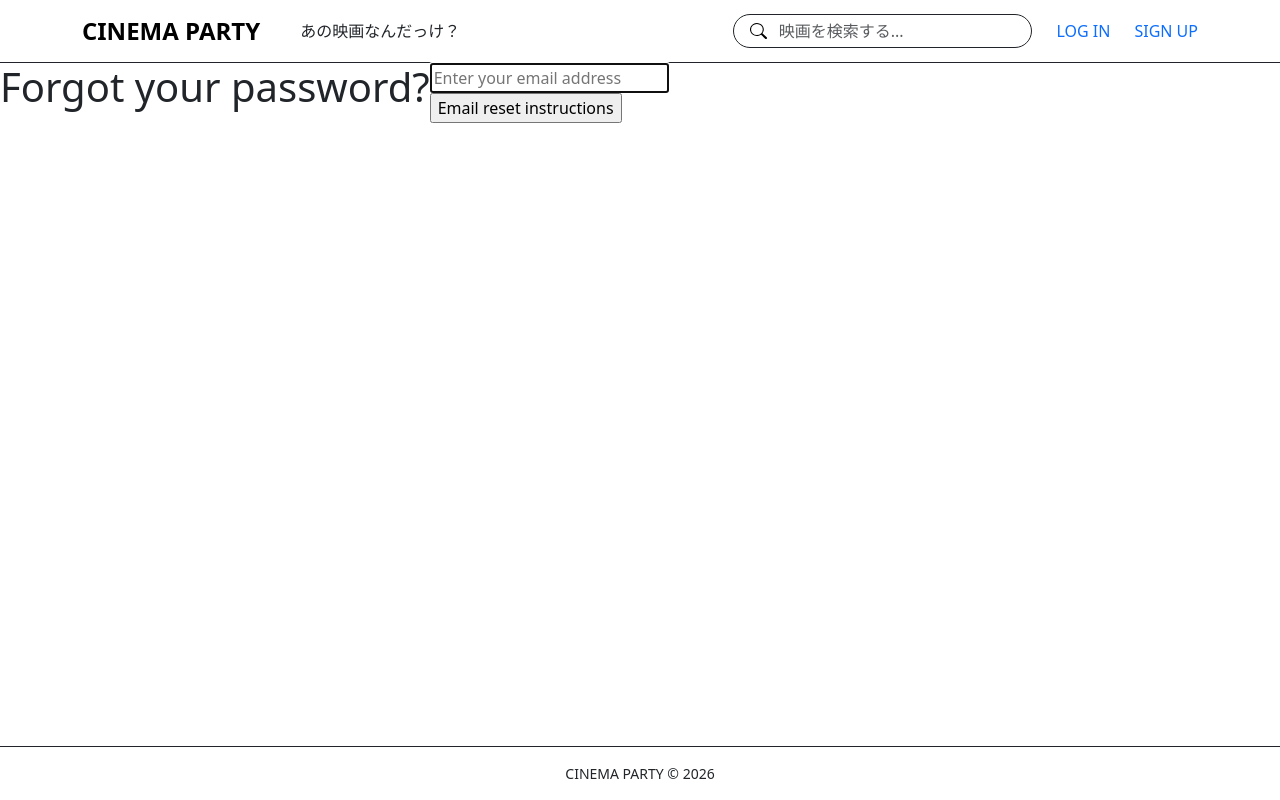
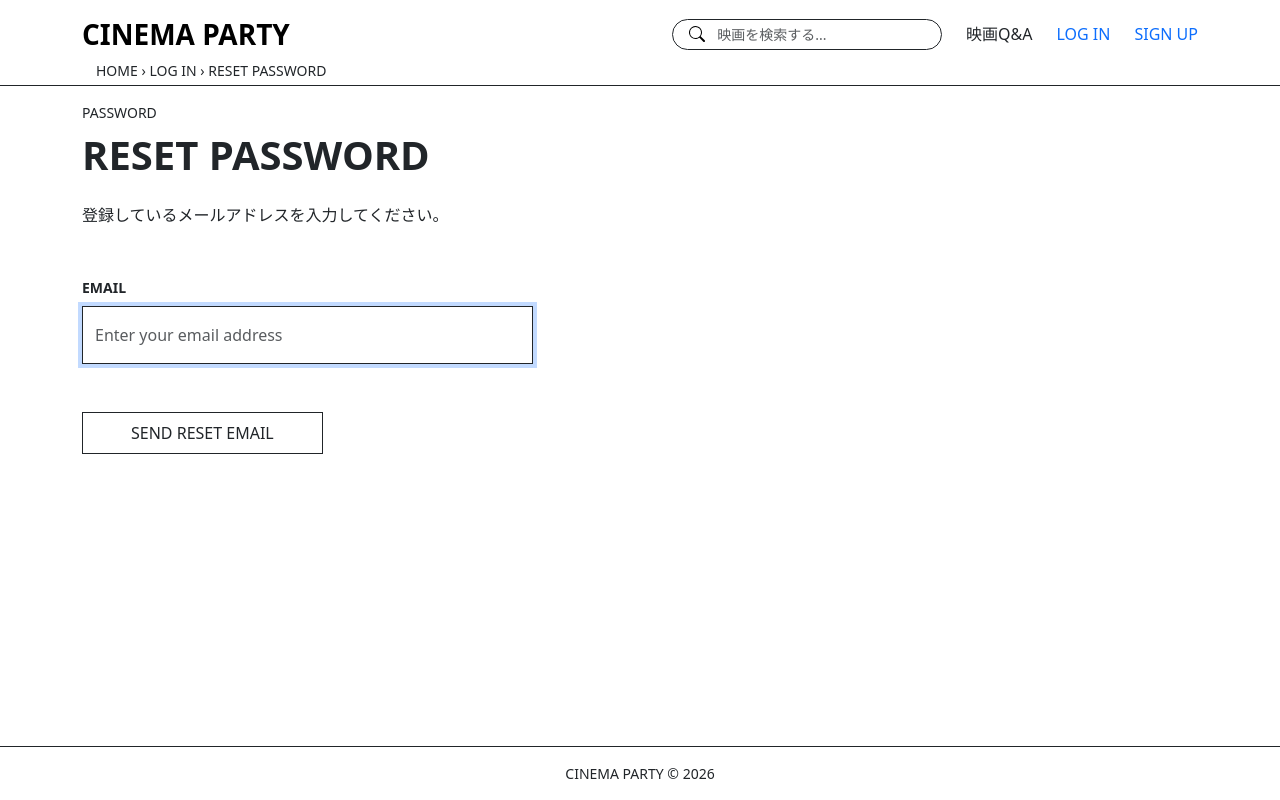
Before and after one commit to mmkubo/cinema-party, a Rails app: page /passwords/new in a window 1280 px wide. Run offline with Rails 7, Linux system fonts and the light colour scheme; some libraries are stand-ins or nearby versions.

Commit message:
[Add]パンくずリスト[Update]共通レイアウト調整

```diff
--- a/app/assets/stylesheets/application.css
+++ b/app/assets/stylesheets/application.css
@@ -36,7 +36,7 @@
 
 .site-nav-link {
   color: var(--cinema-text);
-  font-size: 14px;
+  font-size: 15px;
   letter-spacing: 1px;
 }
 
--- a/app/helpers/application_helper.rb
+++ b/app/helpers/application_helper.rb
@@ -1,2 +1,13 @@
 module ApplicationHelper
+  def set_breadcrumbs(*items)
+    content_for :breadcrumbs do
+      safe_join(
+        items.map.with_index do |(label, path), index|
+          item = path.present? ? link_to(label, path, class: "text-dark text-decoration-none") : label
+
+          index.zero? ? item : safe_join([" › ", item])
+        end
+      )
+    end
+  end
 end
--- /dev/null
+++ b/app/views/layouts/_breadcrumbs.html.erb
@@ -0,0 +1,9 @@
+<% if content_for?(:breadcrumbs) %>
+  <div class="container pt-0 pb-1" style="font-size: 14px;">
+
+    <div style="margin-left: 1em;">
+      <%= yield :breadcrumbs %>
+    </div>
+
+  </div>
+<% end %>
--- a/app/views/layouts/_footer.html.erb
+++ b/app/views/layouts/_footer.html.erb
@@ -1,5 +1,7 @@
 <footer class="site-footer border-top border-dark">
+
   <div class="container py-3 text-center small">
     CINEMA PARTY © 2026
   </div>
+
 </footer>
--- a/app/views/layouts/_header.html.erb
+++ b/app/views/layouts/_header.html.erb
@@ -1,43 +1,40 @@
 <header class="border-bottom border-dark">
-  <nav class="navbar">
+  <nav class="navbar pt-2 pb-0">
     <div class="container d-flex align-items-center justify-content-between">
 
-      <div class="d-flex align-items-center gap-4">
-        <%= link_to "CINEMA PARTY", root_path,class: "navbar-brand fs-4 fw-bold mb-0" %>
-        <span>あの映画なんだっけ？</span>
-      </div>
+      <%= link_to "CINEMA PARTY", root_path, class: "navbar-brand fw-bold mb-0",
+          style: "font-size: 28px;" %>
 
       <div class="d-flex align-items-center gap-4">
         <% unless current_page?(root_path) %>
           <%= form_with url: search_movies_path,method: :get,
-              class: "d-flex align-items-center border border-dark rounded-pill px-3",
-              style: "width: 320px; background-color: var(--cinema-light);" do |form| %>
+            class: "d-flex align-items-center border border-dark rounded-pill px-3 ms-auto",
+            style: "width: 320px; background-color: var(--cinema-light);" do |form| %>
 
             <%= image_tag "search.svg", width: 18, class: "me-2" %>
 
             <%= form.text_field :keyword,value: params[:keyword],
                 class: "form-control border-0 bg-transparent shadow-none p-1",
-                placeholder: "映画を検索する..." %>
+                style: "font-size: 14px;", placeholder: "映画を検索する..." %>
 
             <%= form.submit "検索", class: "visually-hidden" %>
           <% end %>
         <% end %>
 
+        <span class="site-nav-link">映画Q&A</span>
+
         <% if authenticated_user? %>
-
           <%= link_to "MY PAGE", mypage_path,class: "site-nav-link text-decoration-none" %>
           <%= link_to "LOG OUT", destroy_session_path,data: { turbo_method: :delete },
               class: "site-nav-link text-decoration-none" %>
-
         <% else %>
-
           <%= link_to "LOG IN", new_session_path,class: "site-nav-link text-decoration-none" %>
           <%= link_to "SIGN UP", new_registration_path,
               class: "site-nav-link text-decoration-none" %>
-
         <% end %>
       </div>
 
     </div>
   </nav>
+  <%= render "layouts/breadcrumbs" %>
 </header>
--- a/app/views/public/movies/index.html.erb
+++ b/app/views/public/movies/index.html.erb
@@ -1,3 +1,4 @@
+<% set_breadcrumbs ["HOME", root_path],["MOVIES", nil] %>
 <section class="w-100 py-5" style="background-color: var(--cinema-bg);">
   <div class="container">
 
--- a/app/views/public/movies/search.html.erb
+++ b/app/views/public/movies/search.html.erb
@@ -1,3 +1,5 @@
+<% set_breadcrumbs ["HOME", root_path], ["SEARCH MOVIES", nil] %>
+
 <section class="w-100 py-5" style="background-color: var(--cinema-bg);">
   <div class="container">
 
--- a/app/views/public/movies/show.html.erb
+++ b/app/views/public/movies/show.html.erb
@@ -1,3 +1,5 @@
+<% set_breadcrumbs ["HOME", root_path],["MOVIES", movies_path],[@movie.title, nil] %>
+
 <section class="w-100 py-5" style="background-color: var(--cinema-bg);">
   <div class="container">
 
--- a/app/views/public/notes/edit.html.erb
+++ b/app/views/public/notes/edit.html.erb
@@ -1,3 +1,7 @@
+<% set_breadcrumbs ["HOME", root_path],["MOVIES", movies_path],
+                   [@note.movie.title, movie_path(@note.movie)],
+                   [@note.title, note_path(@note)],["EDIT", nil] %>
+
 <%= turbo_frame_tag dom_id(@note) do %>
 
   <p class="small mb-2">NOTE</p>
--- a/app/views/public/notes/new.html.erb
+++ b/app/views/public/notes/new.html.erb
@@ -1,3 +1,6 @@
+<% set_breadcrumbs ["HOME", root_path],["MOVIES", movies_path],
+                   [@movie.title, movie_path(@movie)],["NEW NOTE", nil] %>
+
 <section class="w-100 py-5" style="background-color: var(--cinema-bg);">
   <div class="container">
 
--- a/app/views/public/notes/show.html.erb
+++ b/app/views/public/notes/show.html.erb
@@ -1,5 +1,9 @@
+<% set_breadcrumbs ["HOME", root_path],["MOVIES", movies_path],
+                   [@movie.title, movie_path(@movie)],[@note.title, nil] %>
+
 <section class="w-100 py-5" style="background-color: var(--cinema-bg);">
   <div class="container">
+
     <div class="row">
 
       <%= render "movie_info", movie: @movie %>
--- a/app/views/public/passwords/new.html.erb
+++ b/app/views/public/passwords/new.html.erb
@@ -1,8 +1,40 @@
-<h1>Forgot your password?</h1>
+<% set_breadcrumbs ["HOME", root_path], ["LOG IN", new_session_path],
+                   ["RESET PASSWORD", nil] %>
 
-<%= tag.div(flash[:alert], style: "color:red") if flash[:alert] %>
+<section class="w-100 pt-3 pb-5" style="background-color: var(--cinema-bg);">
+  <div class="container">
 
-<%= form_with url: passwords_path do |form| %>
-  <%= form.email_field :email_address, required: true, autofocus: true, autocomplete: "username", placeholder: "Enter your email address", value: params[:email_address] %><br>
-  <%= form.submit "Email reset instructions" %>
-<% end %>
+    <div class="row">
+      <div class="col-12 col-md-7 col-lg-5">
+
+        <p class="small mb-2">PASSWORD</p>
+
+        <h1 class="fw-bold mb-4" style="color: var(--cinema-accent);">
+          RESET PASSWORD
+        </h1>
+
+        <p class="mb-5">登録しているメールアドレスを入力してください。</p>
+
+        <%= form_with url: passwords_path do |form| %>
+
+          <div class="mb-5">
+            <%= form.label :email_address, "EMAIL", class: "form-label small fw-bold" %>
+
+            <%= form.email_field :email_address,
+                autofocus: true, autocomplete: "username",
+                placeholder: "Enter your email address",
+                value: params[:email_address],
+                class: "form-control rounded-0 border-dark py-3" %>
+          </div>
+
+          <%= form.submit "SEND RESET EMAIL",
+              class: "btn rounded-0 border-dark px-5 py-2",
+              style: "background-color: var(--cinema-accent); color: var(--cinema-light);" %>
+
+        <% end %>
+
+      </div>
+    </div>
+
+  </div>
+</section>
--- a/app/views/public/registrations/new.html.erb
+++ b/app/views/public/registrations/new.html.erb
@@ -1,3 +1,5 @@
+<% set_breadcrumbs ["HOME", root_path], ["SIGN UP", nil] %>
+
 <section class="w-100 py-5" style="background-color: var(--cinema-bg);">
   <div class="container">
 
--- a/app/views/public/users/edit.html.erb
+++ b/app/views/public/users/edit.html.erb
@@ -1,3 +1,5 @@
+<% set_breadcrumbs ["HOME", root_path], ["MY PAGE", mypage_path], ["EDIT PROFILE", nil] %>
+
 <section class="w-100 py-5" style="background-color: var(--cinema-bg);">
   <div class="container">
 
--- a/app/views/public/users/mypage.html.erb
+++ b/app/views/public/users/mypage.html.erb
@@ -1,3 +1,5 @@
+<% set_breadcrumbs ["HOME", root_path],["MY PAGE", nil] %>
+
 <section class="w-100 py-5" style="background-color: var(--cinema-bg);">
   <div class="container">
 
--- a/app/views/public/users/show.html.erb
+++ b/app/views/public/users/show.html.erb
@@ -1,3 +1,5 @@
+<% set_breadcrumbs ["HOME", root_path], ["USER", nil], [@user.name, nil] %>
+
 <section class="w-100 py-5" style="background-color: var(--cinema-bg);">
   <div class="container">
 
```
Also changed, not shown: app/views/public/passwords/edit.html.erb (+7 -0 lines), app/views/public/sessions/new.html.erb (+8 -6 lines), app/views/layouts/application.html.erb (line endings or trailing spaces).
